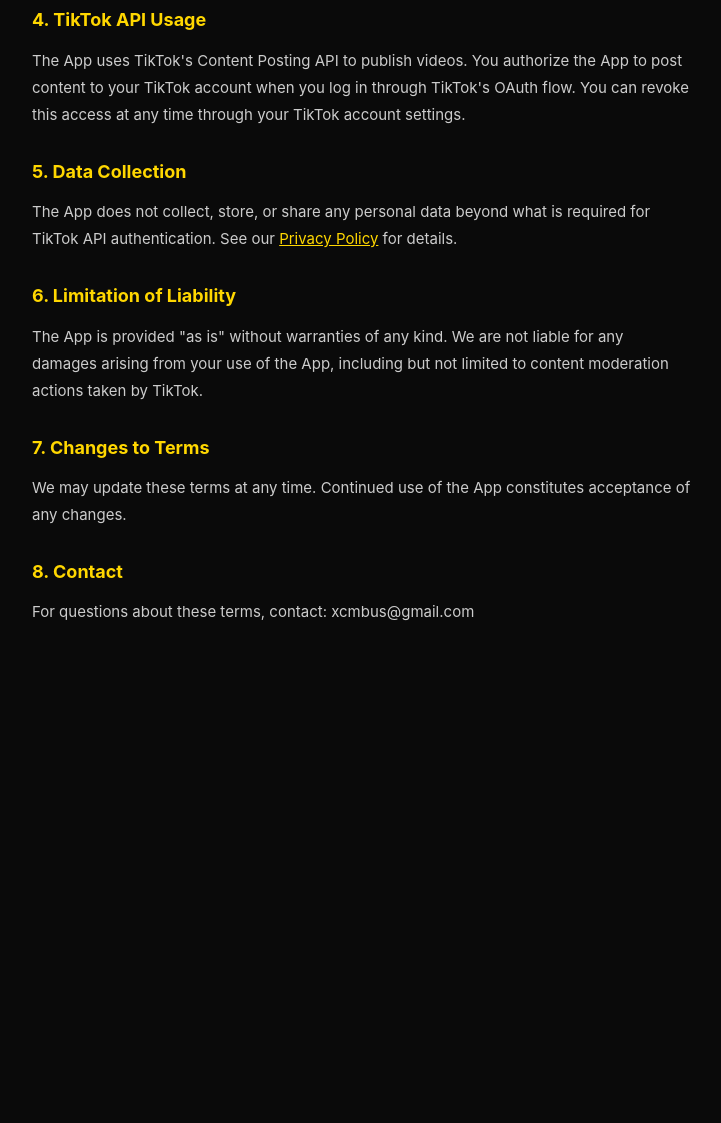
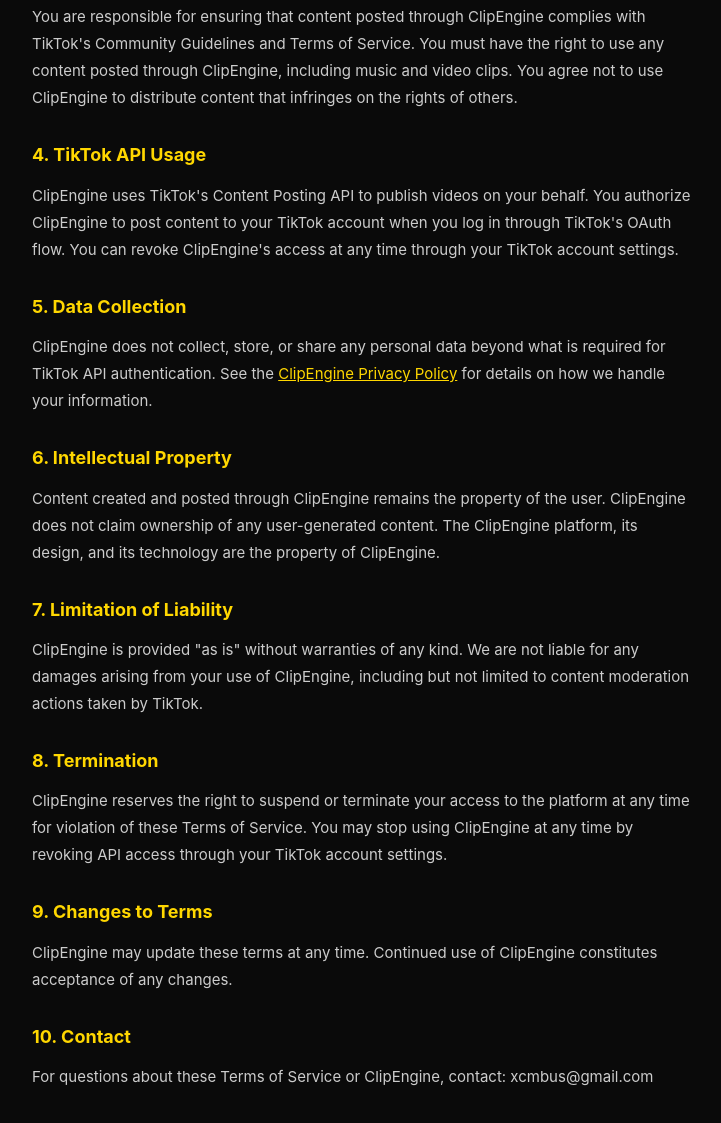
Before and after one commit to TimonsDream/clipengine, a plain HTML site: page terms.html in a window 1280 px wide. Shown: the part 569-1692 px from the top of the page, without its empty margins (278-999 px from the left). Before the commit the page ends 1248 px from the top, so only its background shows below. Drawn offline with Linux system fonts and the light colour scheme.

Commit message:
Change branding from Movie Edits to ClipEngine
Updated the title and content to reflect the new branding for ClipEngine. Revised terms related to service description, user responsibilities, and data collection.

```diff
--- a/terms.html
+++ b/terms.html
@@ -3,7 +3,7 @@
 <head>
 <meta charset="UTF-8">
 <meta name="viewport" content="width=device-width, initial-scale=1.0">
-<title>Terms of Service — Movie Edits</title>
+<title>Terms of Service — ClipEngine</title>
 <style>
 * { margin: 0; padding: 0; box-sizing: border-box; }
 body { background: #0a0a0a; color: #e0e0e0; font-family: -apple-system, BlinkMacSystemFont, 'Segoe UI', sans-serif; padding: 40px 20px; max-width: 700px; margin: 0 auto; line-height: 1.8; }
@@ -16,22 +16,36 @@
 </head>
 <body>
 <h1>Terms of Service</h1>
-<p class="date">Last updated: April 3, 2026</p>
+<p class="date">Last updated: April 17, 2026</p>
+
 <h2>1. Acceptance of Terms</h2>
-<p>By using Movie Edits ("the App"), you agree to these Terms of Service. The App is a personal content creation tool that posts video edits to TikTok using the TikTok Content Posting API.</p>
+<p>By using ClipEngine ("the App", "we", "our", "the platform"), you agree to these Terms of Service. ClipEngine is a platform that enables indie artists and creators to produce and share short-form music video clips featuring cinematic visuals and synced lyrics, distributed to TikTok via the TikTok Content Posting API.</p>
+
 <h2>2. Description of Service</h2>
-<p>Movie Edits creates short-form video content by combining movie clips with original music and posts them to TikTok on behalf of the authorized user. The App accesses TikTok only through official APIs and only with your explicit authorization.</p>
+<p>ClipEngine provides users with tools to create short-form video content by combining cinematic movie clips with original music and synchronized lyrics. ClipEngine then publishes this content to TikTok on behalf of authorized users through TikTok's official Content Posting API. Users must authorize ClipEngine to access their TikTok account through TikTok's OAuth flow before any content is posted.</p>
+
 <h2>3. User Responsibilities</h2>
-<p>You are responsible for ensuring that content posted through the App complies with TikTok's Community Guidelines and Terms of Service. You must have the right to use any content posted through the App, including music and video clips.</p>
+<p>You are responsible for ensuring that content posted through ClipEngine complies with TikTok's Community Guidelines and Terms of Service. You must have the right to use any content posted through ClipEngine, including music and video clips. You agree not to use ClipEngine to distribute content that infringes on the rights of others.</p>
+
 <h2>4. TikTok API Usage</h2>
-<p>The App uses TikTok's Content Posting API to publish videos. You authorize the App to post content to your TikTok account when you log in through TikTok's OAuth flow. You can revoke this access at any time through your TikTok account settings.</p>
+<p>ClipEngine uses TikTok's Content Posting API to publish videos on your behalf. You authorize ClipEngine to post content to your TikTok account when you log in through TikTok's OAuth flow. You can revoke ClipEngine's access at any time through your TikTok account settings.</p>
+
 <h2>5. Data Collection</h2>
-<p>The App does not collect, store, or share any personal data beyond what is required for TikTok API authentication. See our <a href="privacy.html">Privacy Policy</a> for details.</p>
-<h2>6. Limitation of Liability</h2>
-<p>The App is provided "as is" without warranties of any kind. We are not liable for any damages arising from your use of the App, including but not limited to content moderation actions taken by TikTok.</p>
-<h2>7. Changes to Terms</h2>
-<p>We may update these terms at any time. Continued use of the App constitutes acceptance of any changes.</p>
-<h2>8. Contact</h2>
-<p>For questions about these terms, contact: xcmbus@gmail.com</p>
+<p>ClipEngine does not collect, store, or share any personal data beyond what is required for TikTok API authentication. See the <a href="privacy.html">ClipEngine Privacy Policy</a> for details on how we handle your information.</p>
+
+<h2>6. Intellectual Property</h2>
+<p>Content created and posted through ClipEngine remains the property of the user. ClipEngine does not claim ownership of any user-generated content. The ClipEngine platform, its design, and its technology are the property of ClipEngine.</p>
+
+<h2>7. Limitation of Liability</h2>
+<p>ClipEngine is provided "as is" without warranties of any kind. We are not liable for any damages arising from your use of ClipEngine, including but not limited to content moderation actions taken by TikTok.</p>
+
+<h2>8. Termination</h2>
+<p>ClipEngine reserves the right to suspend or terminate your access to the platform at any time for violation of these Terms of Service. You may stop using ClipEngine at any time by revoking API access through your TikTok account settings.</p>
+
+<h2>9. Changes to Terms</h2>
+<p>ClipEngine may update these terms at any time. Continued use of ClipEngine constitutes acceptance of any changes.</p>
+
+<h2>10. Contact</h2>
+<p>For questions about these Terms of Service or ClipEngine, contact: xcmbus@gmail.com</p>
 </body>
 </html>
```
